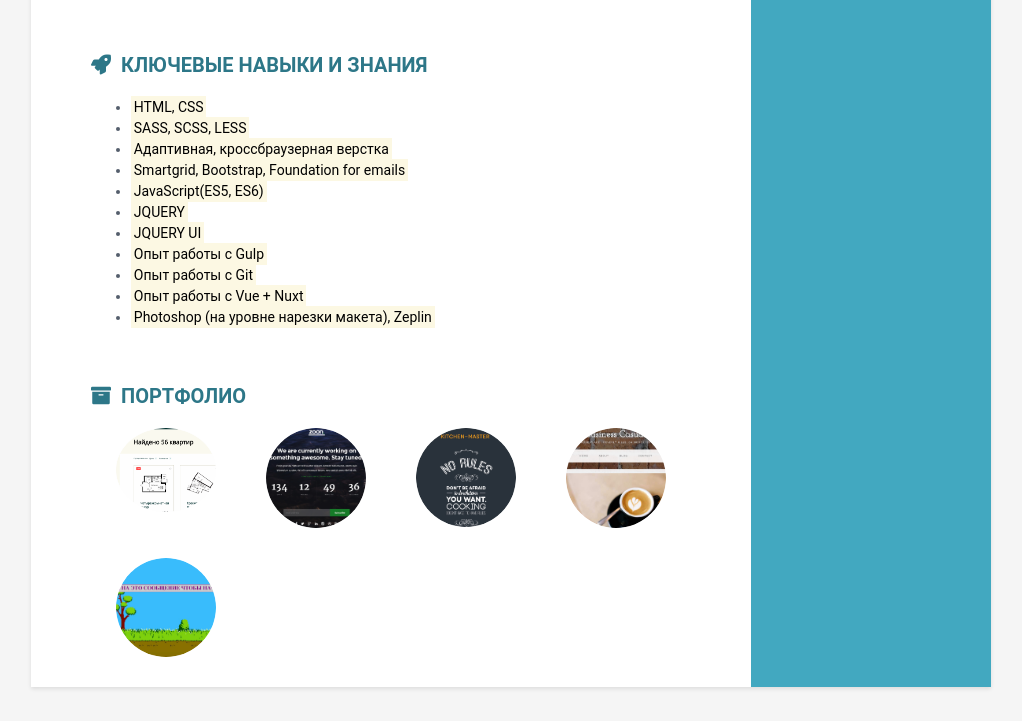
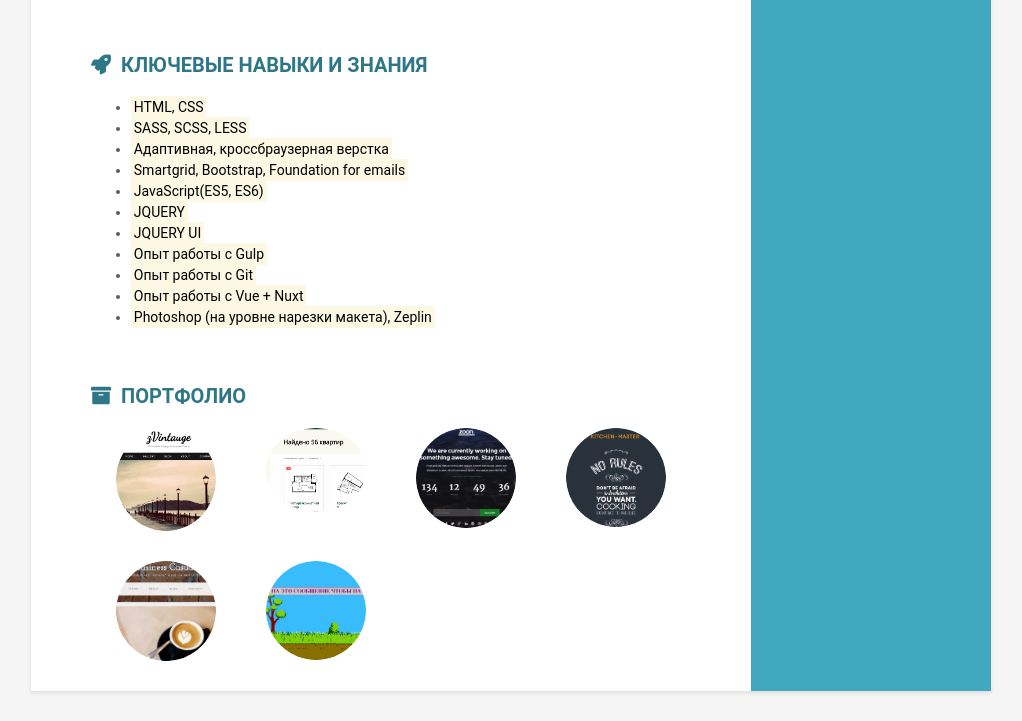
Before and after one commit to ViktoriiaBekirova/Resume, a website: page app/index.html in a window 1280 px wide. Shown: the part 706-1427 px from the top of the page, without its empty margins (129-1151 px from the left). Drawn offline with nearby package versions, Linux system fonts and the light colour scheme.

Commit message:
add zVintauge

```diff
--- a/app/index.html
+++ b/app/index.html
@@ -92,6 +92,9 @@
                         <h4 class="section-title"><i class="fas fa-archive"></i>Портфолио</h4>
                         <div class="row">
                             <div class="col-sm-3 col-6">
+                                <a href="https://zvintauge.bekirova.ru/" target="_blank" ><img src="img/zvintauge.png" class="img-fluid rounded-circle" alt="" title="zVintauge" data-toggle="tooltip" data-placement="top"></a>
+                            </div>
+                            <div class="col-sm-3 col-6">
                                 <a href="https://apartments.bekirova.ru/" target="_blank" ><img src="img/apartmentsSite.png" class="img-fluid rounded-circle" alt="" title="ApartmentsSite" data-toggle="tooltip" data-placement="top"></a>
                             </div>
                             <div class="col-sm-3 col-6">
```
Also changed, not shown: app/img/zvintauge.png (added), dist/img/zvintauge.png (added), dist/index.html.
